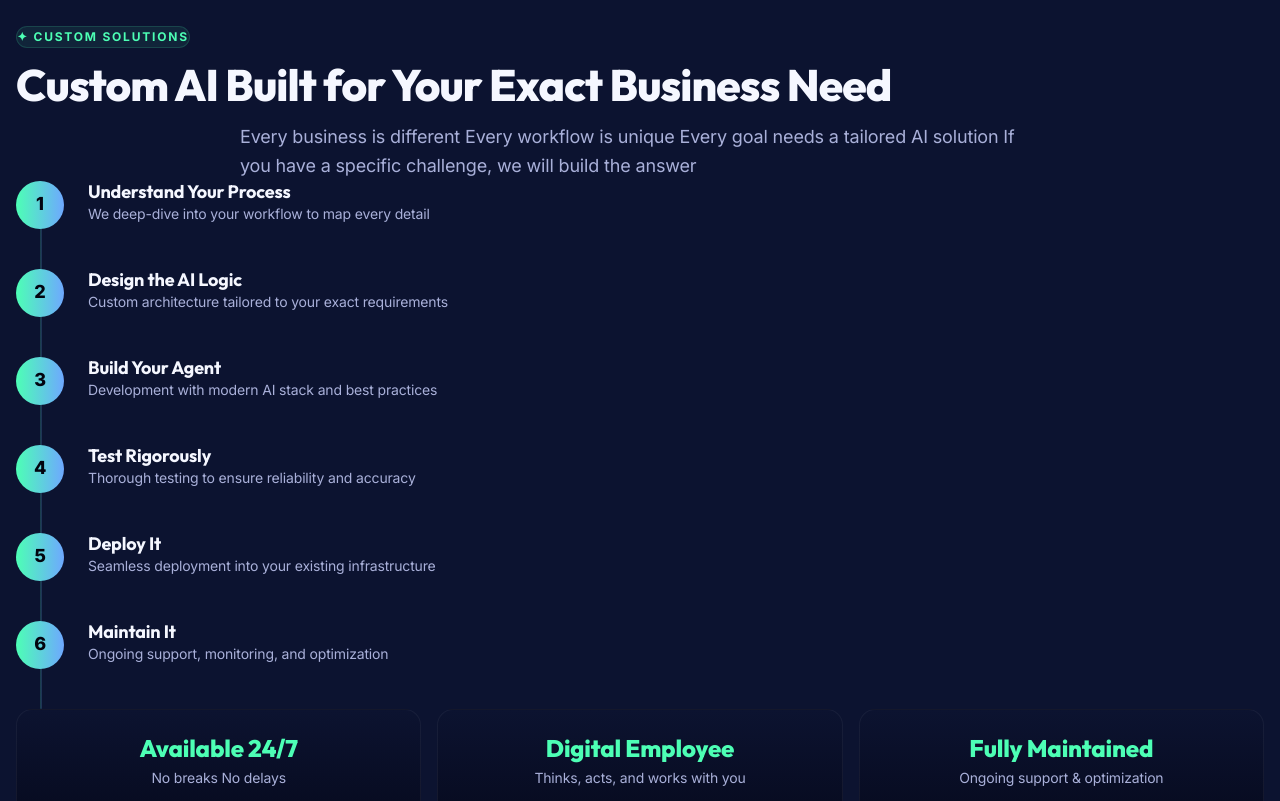
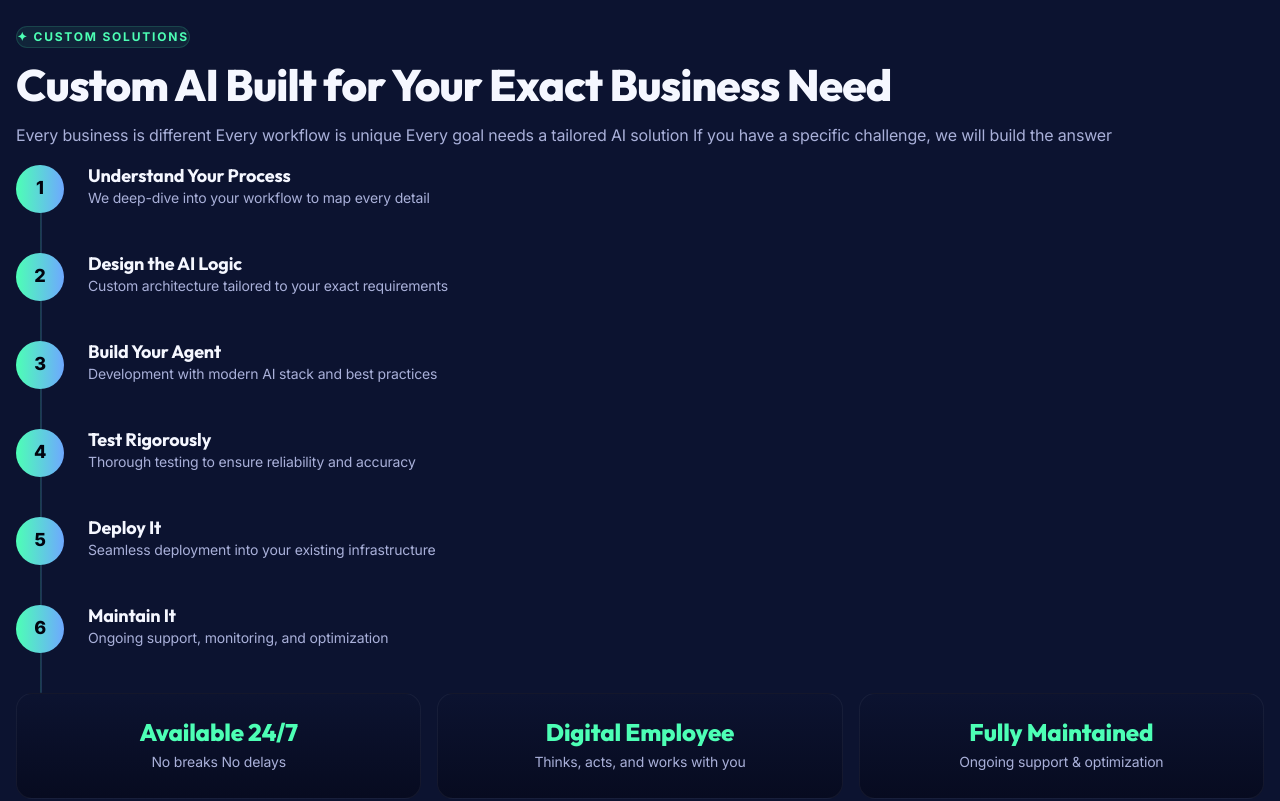
Before and after one commit to SrivalliKolluru/AWATAR9, a Next.js app: page / in a window 1280 px wide. Shown: the part 1980-2781 px from the top of the page. Built offline with nearby package versions, Linux system fonts and the light colour scheme.

Commit message:
moving line

```diff
--- a/src/app/globals.css
+++ b/src/app/globals.css
@@ -178,11 +178,10 @@ h6 {
 }
 
 .section-subtitle {
-  font-size: clamp(18px, 1.25vw, 22px);
+  font-size: clamp(16px, 1.1vw, 18px);
+  /* Slightly smaller for a more refined look */
   color: var(--color-text-secondary);
   line-height: 1.6;
-  max-width: 800px;
-  margin-inline: auto;
 }
 
 .gradient-text {
--- a/src/components/CustomAI/CustomAI.module.css
+++ b/src/components/CustomAI/CustomAI.module.css
@@ -1,5 +1,5 @@
 .timeline {
-    margin-top: var(--space-10);
+    margin-top: var(--space-6);
     position: relative;
     max-width: 700px;
 }
```
